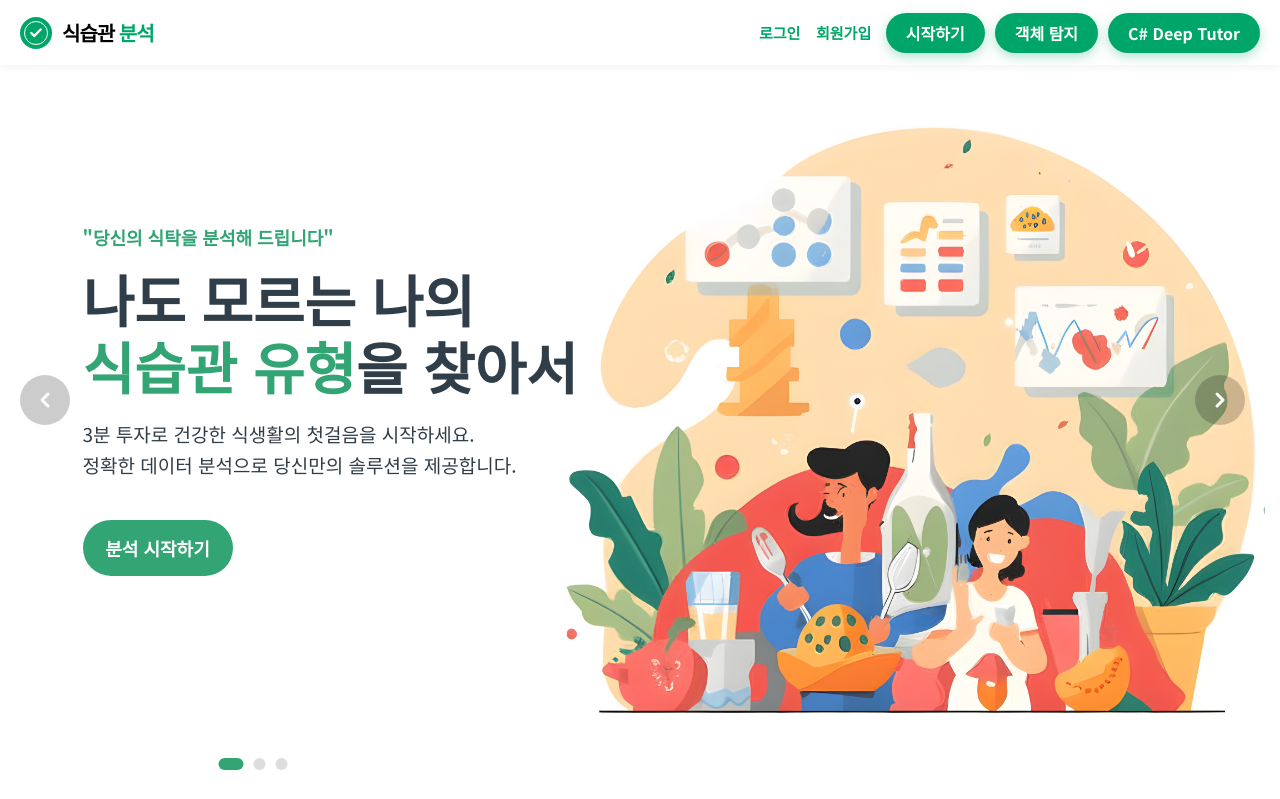
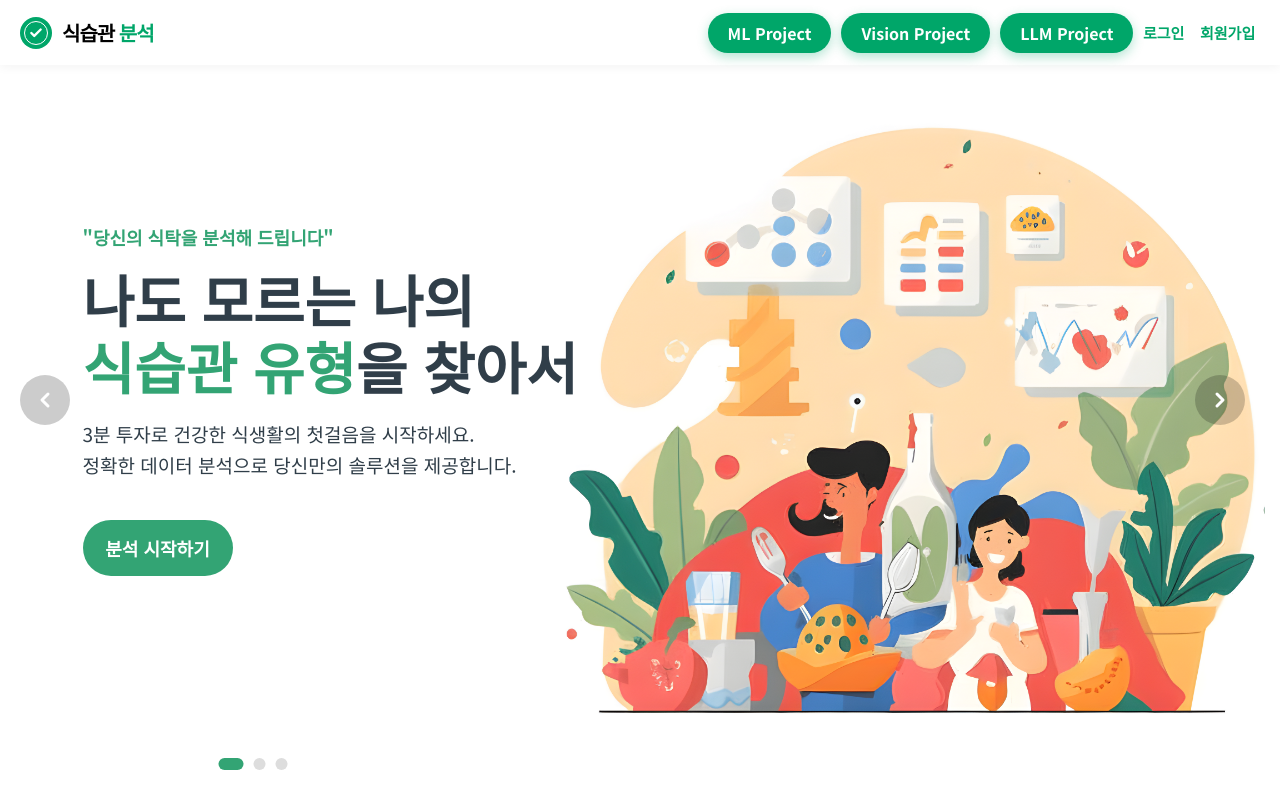
Before and after one commit to junsu8282/ML_Project, a Flask app: page / in a window 1280 px wide. Shown: the top 799 px of the page. Run offline with Flask 3, Linux system fonts and the light colour scheme; parts of the project's set-up code (start-up, migrations or seed data) failed here and were passed over.

Commit message:
버튼 위치 수정, 로그인 기능 없이 서비스 이용 가능

```diff
--- a/pybo/templates/base.html
+++ b/pybo/templates/base.html
@@ -39,16 +39,17 @@
                             <a href="{{ url_for('main.logout') }}" class="dropdown-logout">로그아웃</a>
                         </div>
                     </div>
-                {% else %}
-                    <a href="javascript:void(0)" class="nav-login-btn" onclick="openLoginModal('login');">로그인</a>
-                    <a href="javascript:void(0)" class="nav-login-btn" onclick="openLoginModal('register');">회원가입</a>
                 {% endif %}
-                <a href="{{ url_for('main.info_page') if session.get('user_id') else 'javascript:openLoginModal(\'login\')' }}"
-                   class="nav-start-btn">시작하기</a>
-                <a href="{{ url_for('main.yolo_page') if session.get('user_id') else 'javascript:openLoginModal(\'login\')' }}"
-                   class="nav-start-btn">객체 탐지</a>
+                <a href="{{ url_for('main.info_page') }}"
+                   class="nav-start-btn">ML Project</a>
+                <a href="{{ url_for('main.yolo_page') }}"
+                   class="nav-start-btn">Vision Project</a>
                 <a href="{{ url_for('main.chatbot_page') }}"  class="nav-start-btn">
-                    C# Deep Tutor</a>
+                    LLM Project</a>
+                {% if not session.get('user_id') %}
+                  <a href="javascript:void(0)" class="nav-login-btn" onclick="openLoginModal('login');">로그인</a>
+                  <a href="javascript:void(0)" class="nav-login-btn" onclick="openLoginModal('register');">회원가입</a>
+                {% endif %}
             </div>
 
             <div class="hamburger" id="hamburger">
--- a/pybo/templates/home.html
+++ b/pybo/templates/home.html
@@ -41,7 +41,7 @@
                             {% if session.get('user_id') %}
                                 <a href="{{ url_for('main.info_page') }}" class="cta-btn main-cta">분석 시작하기</a>
                             {% else %}
-                                <a href="javascript:void(0)" class="cta-btn main-cta" onclick="openLoginModal('login')">분석 시작하기</a>
+                                <a href="{{ url_for('main.info_page') }}" class="cta-btn main-cta">분석 시작하기</a>
                             {% endif %}
                         </div>
                     </div>
@@ -54,7 +54,7 @@
                             {% if session.get('user_id') %}
                                 <a href="{{ url_for('main.info_page') }}" class="cta-btn main-cta">영양 분석 체험</a>
                             {% else %}
-                                <a href="javascript:void(0)" class="cta-btn main-cta" onclick="openLoginModal('login')">영양 분석 체험</a>
+                                <a href="{{ url_for('main.info_page') }}" class="cta-btn main-cta">영양 분석 체험</a>
                             {% endif %}
                         </div>
                     </div>
@@ -67,7 +67,7 @@
                             {% if session.get('user_id') %}
                                 <a href="{{ url_for('main.info_page') }}" class="cta-btn main-cta">가이드 받기</a>
                             {% else %}
-                                <a href="javascript:void(0)" class="cta-btn main-cta" onclick="openLoginModal('login')">가이드 받기</a>
+                                <a href="{{ url_for('main.info_page') }}" class="cta-btn main-cta">가이드 받기</a>
                             {% endif %}
                         </div>
                     </div>
--- a/pybo/views/main_views.py
+++ b/pybo/views/main_views.py
@@ -117,9 +117,6 @@ def nutrient_page():
 @bp.route('/info')
 def info_page():
     # 세션 체크: 로그인 안 한 사용자가 주소창에 /info 쳐서 들어오는 것 방지
-    if 'user_id' not in session:
-        return redirect(url_for('main.main_page'))
-
     # 신체 정보 입력 페이지 보여주기
     return render_template('info_input.html')
 
```
